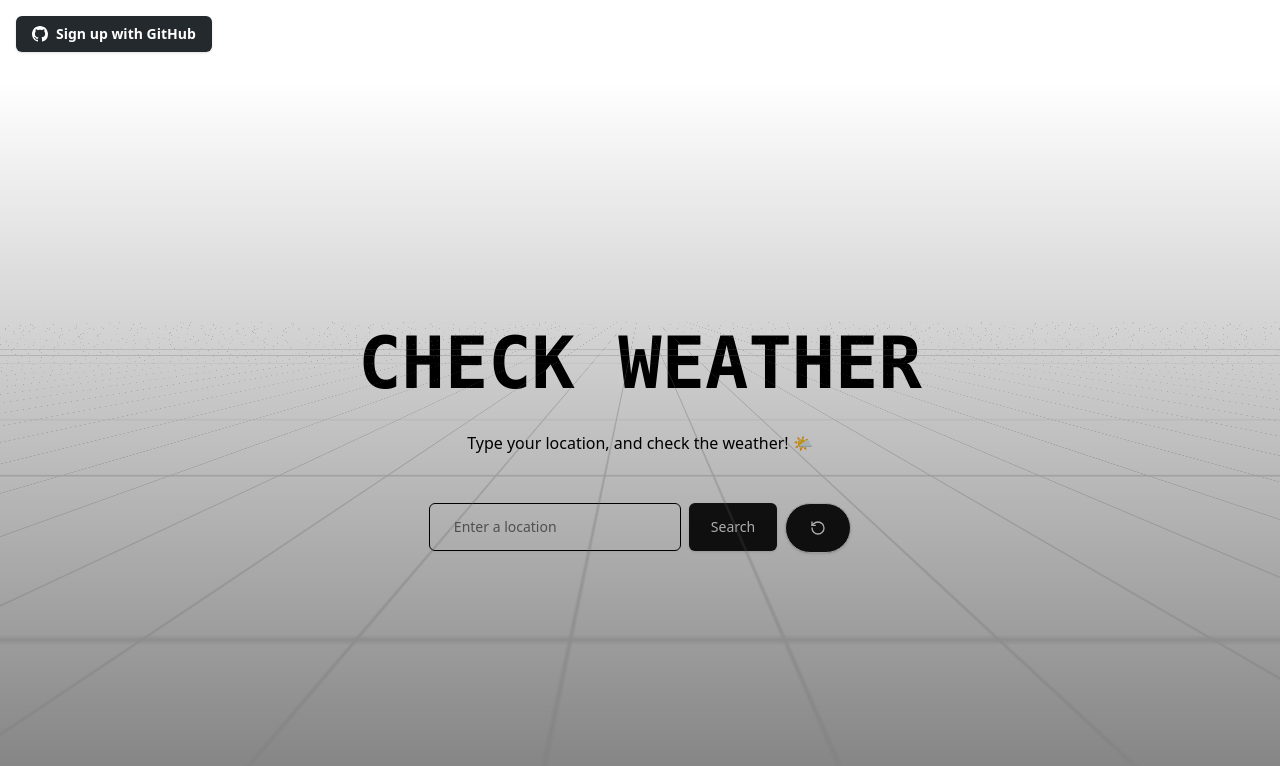
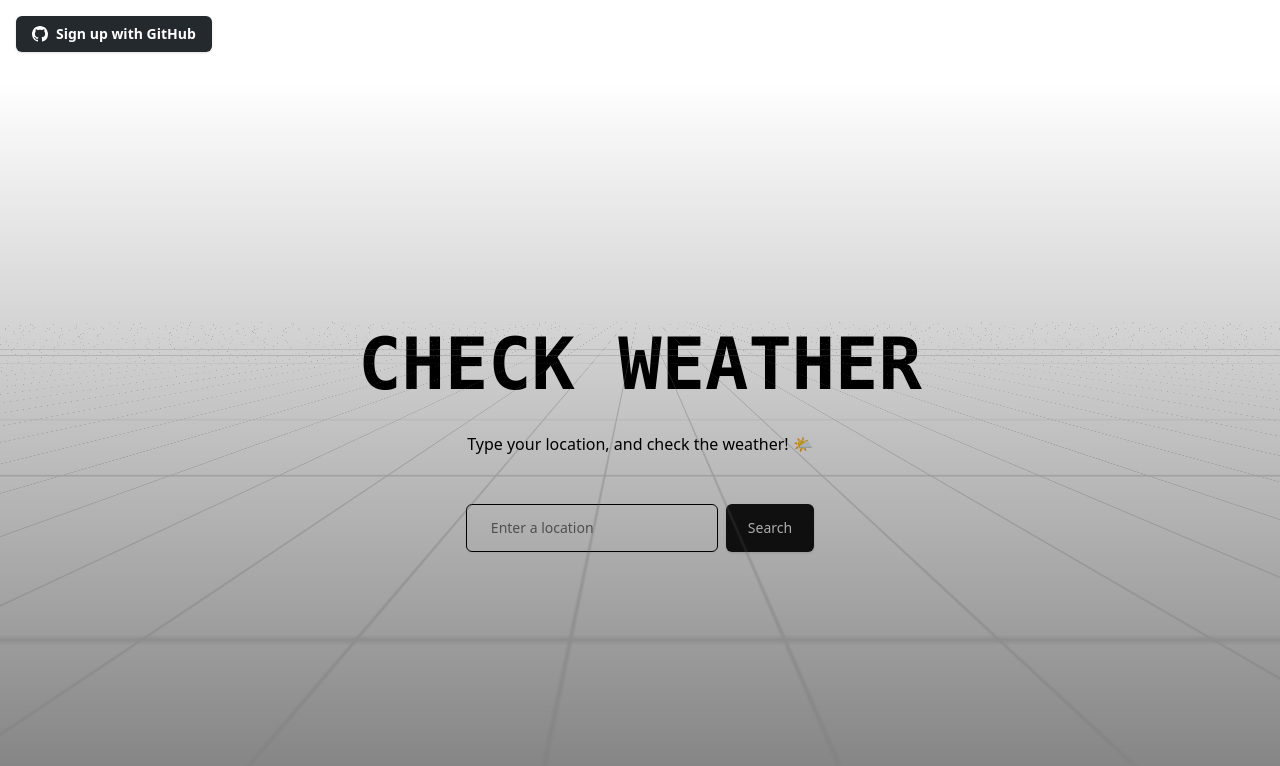
Before and after one commit to GustaDev90/Weather-app, a Next.js app: page / in a window 1280 px wide. Shown: the top 766 px of the page. Built offline with nearby package versions, Linux system fonts and the light colour scheme; no server answers.

Commit message:
Update Main.jsx

```diff
--- a/app/Main.jsx
+++ b/app/Main.jsx
@@ -53,12 +53,6 @@ const Main = () => {
     if (e.key === "Enter") {
        fetchWeather();
     }
-  }
-
-  const handleReset = () => {
-    setCity("")
-    setWeather(null)
-    setError(null)
   }
 
   return (
@@ -132,12 +126,6 @@ const Main = () => {
               "Search"
             )}
           </Button>
-          <Button
-            className="py-6 border font-bold px-6 text-sm rounded-full"
-            onClick={handleReset}
-          >
-            <RotateCcw />
-          </Button>
         </div>
       </div>
     </main>
```
